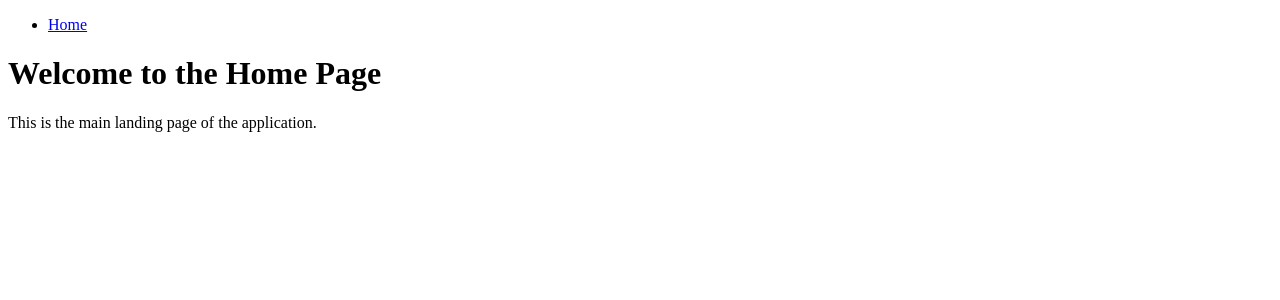
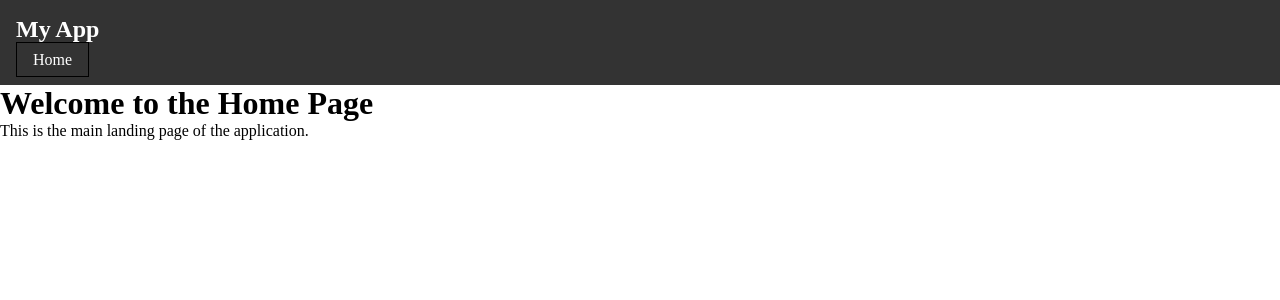
Before and after one commit to James-byds/pwa_courir, a Vue app: page / in a window 1280 px wide. Shown: the top 300 px of the page. Built offline with nearby package versions, Linux system fonts and the light colour scheme.

Commit message:
add_basic_nav&style

```diff
--- a/src/assets/main.scss
+++ b/src/assets/main.scss
@@ -0,0 +1,7 @@
+*,
+*::before,
+*::after {
+  margin: 0;
+  padding: 0;
+  box-sizing: border-box;
+}
--- a/src/components/MainNav.vue
+++ b/src/components/MainNav.vue
@@ -1,8 +1,42 @@
 <template>
   <nav class="main-nav">
-    <ul>
-      <li><router-link to="/">Home</router-link></li>
+    <h1 class="main-nav__title">My App</h1>
+    <ul class="main-nav__links">
+      <li class="main-nav__links__item">
+        <router-link to="/" class="main-nav__links__item--link">Home</router-link>
+      </li>
       <!-- Add more navigation links as needed -->
     </ul>
   </nav>
 </template>
+
+<style scoped lang="scss">
+.main-nav {
+  background-color: #333;
+  padding: 1rem;
+  &__title {
+    color: white;
+    margin: 0 0 0.5rem 0;
+  }
+  &__links {
+    display: flex;
+    gap: 1rem;
+    list-style: none;
+    margin: 0;
+    padding: 0;
+    &__item {
+      &--link {
+        color: white;
+        text-decoration: none;
+        transition: all 0.3s ease;
+        border: 1px solid #000;
+        padding: 0.5rem 1rem;
+        &:hover {
+          text-decoration: underline;
+          color: #ddd;
+        }
+      }
+    }
+  }
+}
+</style>
```
